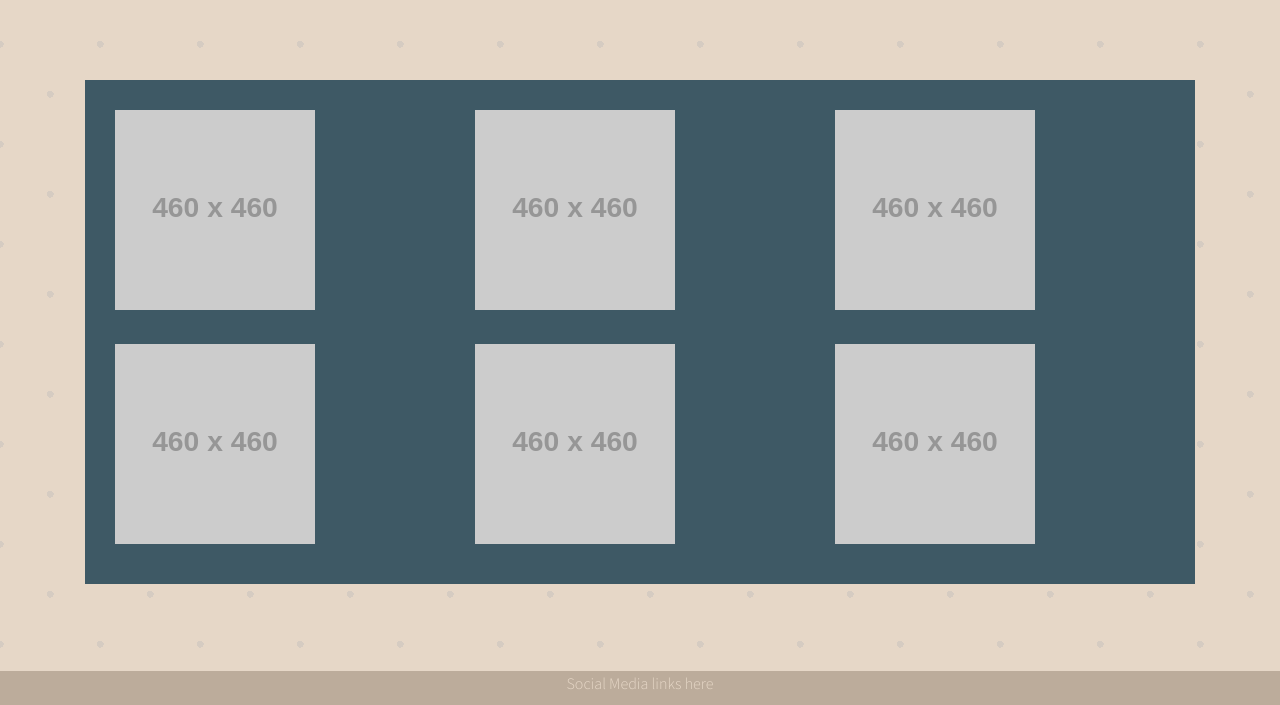
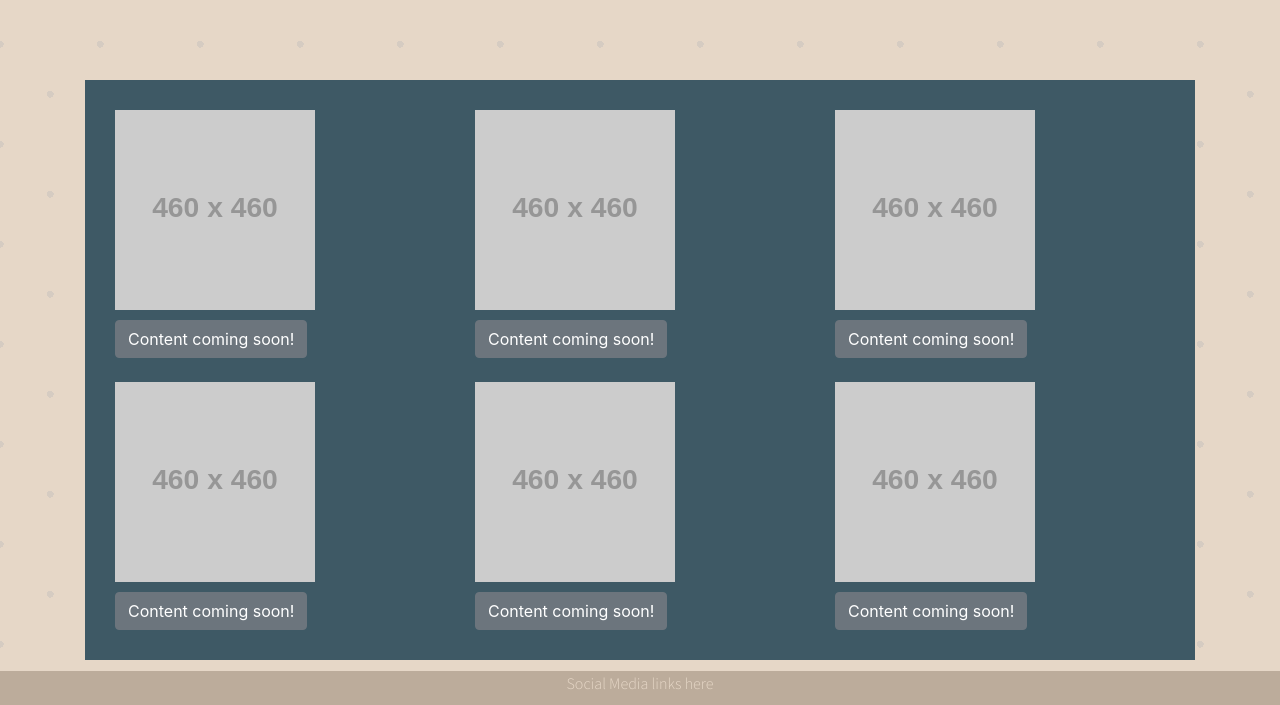
Before and after one commit to ChelSEA-88/chelSEA-88.github.io, a plain HTML site: page portfolio.html in a window 1280 px wide. Shown: the part 56-761 px from the top of the page. Drawn offline with nearby package versions, Linux system fonts and the light colour scheme; placeholder pictures from the web are drawn by us; a web font is replaced by a local one.

Commit message:
added links

```diff
--- a/portfolio.html
+++ b/portfolio.html
@@ -50,25 +50,31 @@
                 <section class="row">
                     <a class="col-md-4">
                         <img src="http://placehold.it/460x460" class="photo">
+                        <button type="button" class="btn btn-secondary">Content coming soon!</button>
                     </a>
-                    <div class="col-md-4">
+                    <a class="col-md-4">
                         <img src="http://placehold.it/460x460" class="photo">
-                    </div>
-                    <div class="col-md-4">
+                        <button type="button" class="btn btn-secondary">Content coming soon!</button>
+                    </a>
+                    <a class="col-md-4">
                         <img src="http://placehold.it/460x460" class="photo">
-                    </div>
+                        <button type="button" class="btn btn-secondary">Content coming soon!</button>
+                    </a>
                 </section>
                     <br>
                 <section class="row">
-                    <div class="col-md-4">
+                    <a class="col-md-4">
                         <img src="http://placehold.it/460x460" class="photo">
-                    </div>
-                    <div class="col-md-4">
+                        <button type="button" class="btn btn-secondary">Content coming soon!</button>
+                    </a>
+                    <a class="col-md-4">
                         <img src="http://placehold.it/460x460" class="photo">
-                    </div>
-                    <div class="col-md-4">
+                        <button type="button" class="btn btn-secondary">Content coming soon!</button>
+                    </a>
+                    <a class="col-md-4">
                         <img src="http://placehold.it/460x460" class="photo">
-                    </div>
+                        <button type="button" class="btn btn-secondary">Content coming soon!</button>
+                    </a>
                 </section>
         </main>
 
--- a/style.css
+++ b/style.css
@@ -69,6 +69,8 @@ p {
     padding: 30px;
     margin-bottom: 30px;
 }
+
+
 .footer {
     position: fixed;
     left: 0;
@@ -78,3 +80,10 @@ p {
     color: white;
     text-align: center;
 }
+
+.fa {
+    color: #d6ccc2
+}
+.fa:hover{
+    color: #3a3042;
+   }
```
Also changed, not shown: contact.html (+11 -7 lines), index.html (+6 -11 lines).
